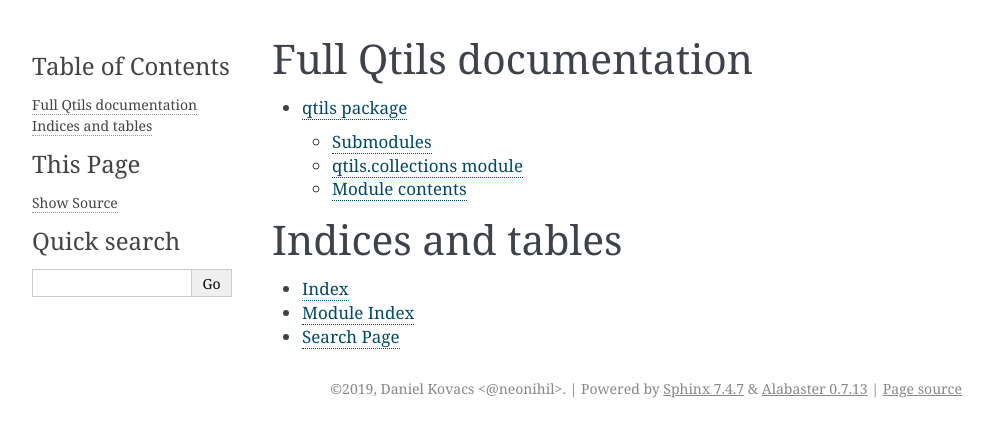
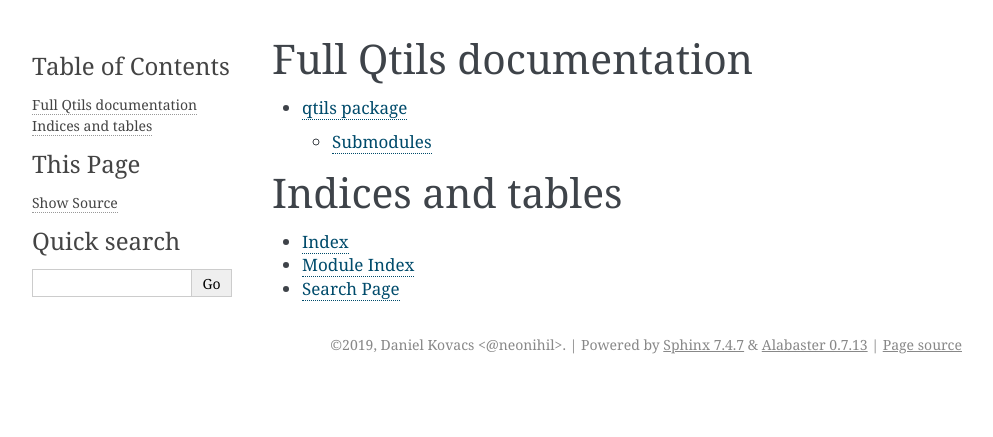
Before and after one commit to ultralightweight/qtils, a Sphinx documentation site: the page built from docs/contents.rst, in a window 1280 px wide. Shown: the top 437 px of the page, without its empty margins (148-1141 px from the left). Built offline with Sphinx 7.4.7, drawn with Linux system fonts in a browser that asks for light colours.

Commit message:
added: docs modules are exported as separate rst files

```diff
--- a/docs/apidoc/qtils.rst
+++ b/docs/apidoc/qtils.rst
@@ -1,22 +1,15 @@
 qtils package
 =============
-
-Submodules
-----------
-
-qtils.collections module
-------------------------
-
-.. automodule:: qtils.collections
-   :members:
-   :undoc-members:
-   :show-inheritance:
-
-
-Module contents
----------------
 
 .. automodule:: qtils
    :members:
    :undoc-members:
    :show-inheritance:
+
+Submodules
+----------
+
+.. toctree::
+
+   qtils.collections
+   qtils.properties
```
Also changed, not shown: docs/apidoc/qtils.collections.rst (added, +7 -0 lines), docs/apidoc/qtils.properties.rst (added, +7 -0 lines), 1 other file.
